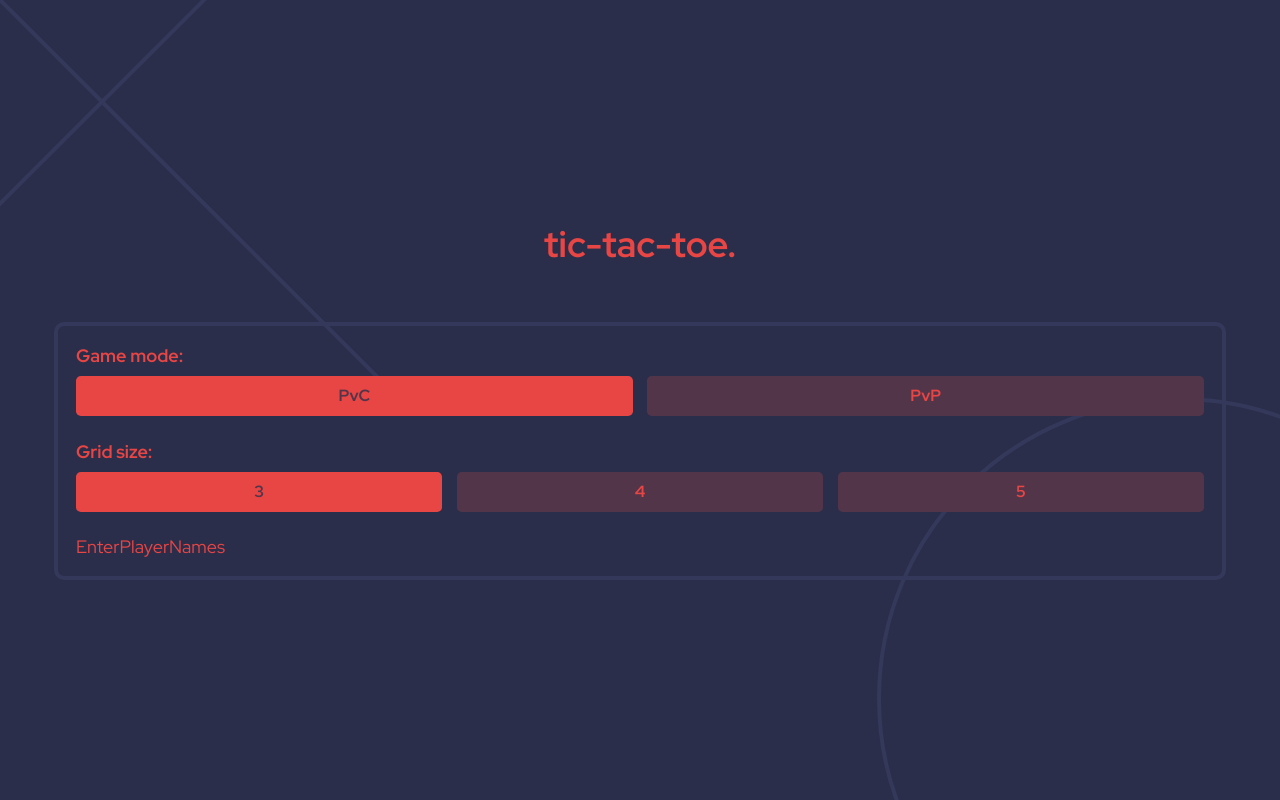
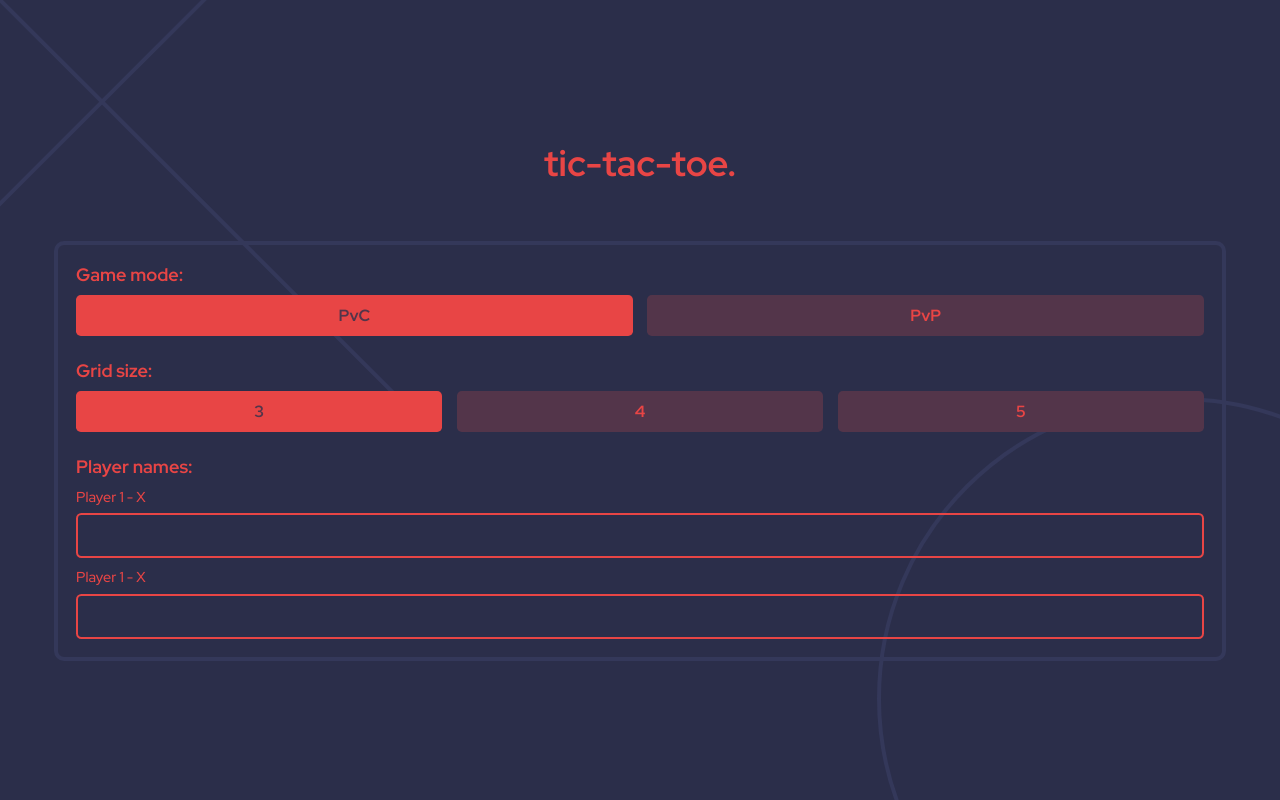
Before and after one commit to syedalimansoor/tic-tac-toe-react, a React (Vite) app: page /settings in a window 1280 px wide. Built offline with nearby package versions, Linux system fonts and the light colour scheme.

Commit message:
Create PlayerNameField skeleton

```diff
--- a/src/components/settings/EnterPlayerNames.tsx
+++ b/src/components/settings/EnterPlayerNames.tsx
@@ -1,3 +1,14 @@
+import PlayerNameField from "./PlayerNameField";
+import { FieldsList, Label } from "./styled";
+
 export default function EnterPlayerNames() {
-  return <div>EnterPlayerNames</div>;
+  return (
+    <>
+      <Label>Player names:</Label>
+      <FieldsList>
+        <PlayerNameField />
+        <PlayerNameField />
+      </FieldsList>
+    </>
+  );
 }
--- /dev/null
+++ b/src/components/settings/PlayerNameField.tsx
@@ -0,0 +1,27 @@
+import styled from "styled-components";
+
+const Label = styled.label`
+  display: block;
+  font-size: 0.8rem;
+  font-weight: ${({ theme }) => theme.font.weight.medium};
+  margin-bottom: 0.5em;
+`;
+
+const Field = styled.input`
+  background-color: transparent;
+  color: ${({ theme }) => theme.colors.orange[100]};
+  border: 2px solid ${({ theme }) => theme.colors.orange[100]};
+  border-radius: 0.3em;
+  width: 100%;
+  padding: 0.5em;
+  font-weight: ${({ theme }) => theme.font.weight.medium};
+`;
+
+export default function PlayerNameField() {
+  return (
+    <div>
+      <Label>Player 1 - X</Label>
+      <Field />
+    </div>
+  );
+}
```
